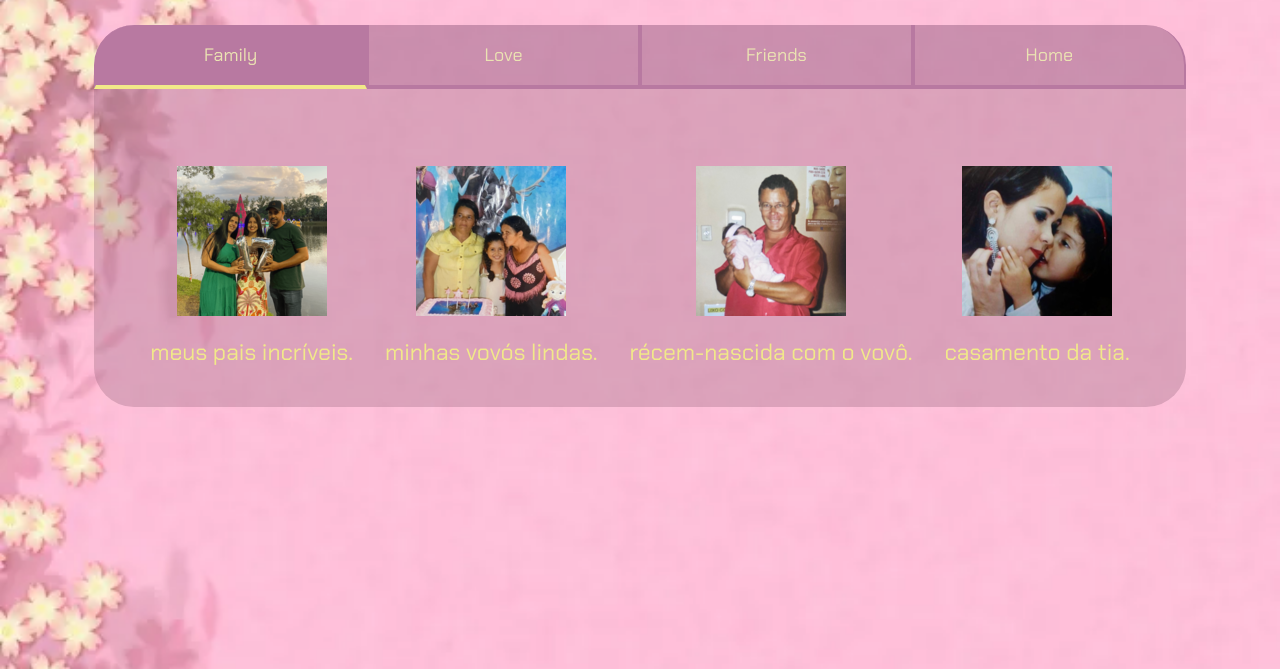
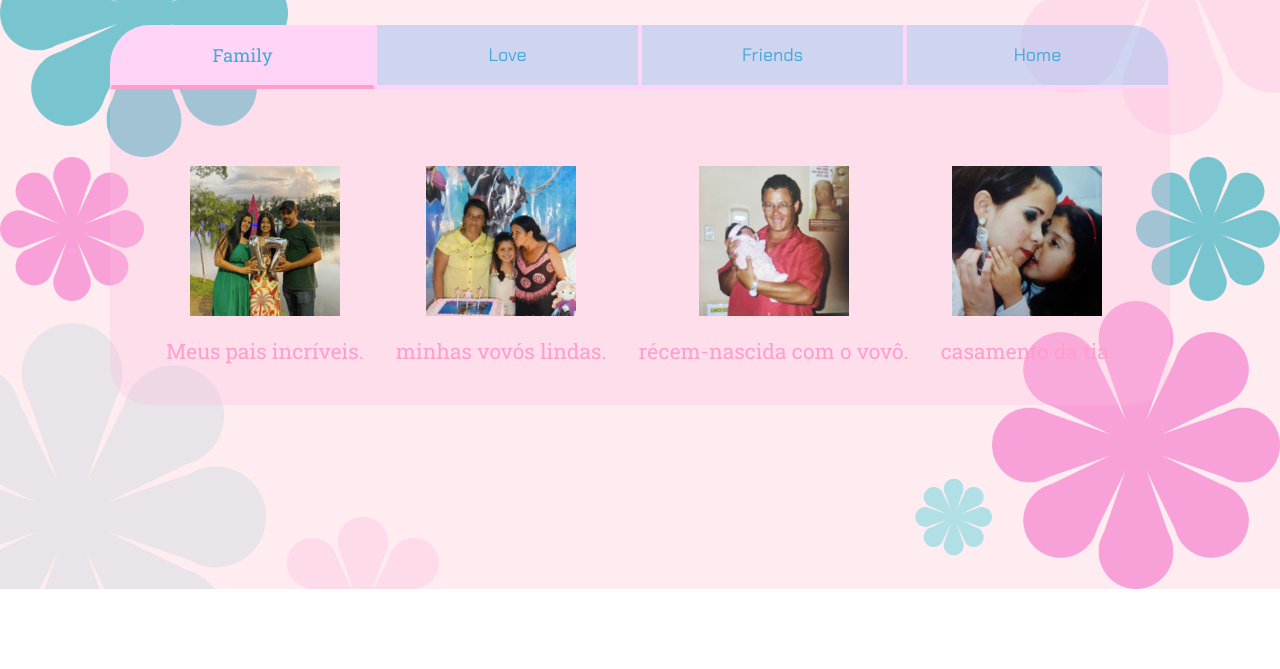
Before and after one commit to kethleenlindona/keth-1tri-p2, a plain HTML site: page index.html in a window 1280 px wide. Shown: the part 131-800 px from the top of the page. Drawn offline with Linux system fonts and the light colour scheme.

Commit message:
Add files via upload

```diff
--- a/index.html
+++ b/index.html
@@ -6,6 +6,9 @@
     <meta name="viewport" content="width=device-width, initial-scale=1.0">
     <title>Kethleen photos</title>
     <link rel="stylesheet" href="style.css">
+    <link rel="preconnect" href="https://fonts.googleapis.com">
+    <link rel="preconnect" href="https://fonts.gstatic.com" crossorigin>
+    <link href="https://fonts.googleapis.com/css2?family=Roboto+Slab:wght@100..900&display=swap" rel="stylesheet">
 </head>
 
 <body>
@@ -25,7 +28,7 @@
                     <div class="contador">
                         <div class="contador-digito">
                             <p class="contador-digito-img"><img src="mae e pai (1).png"> </p>
-                            <p class="contador-digito-texto">meus pais incríveis.</p>
+                            <p class="contador-digito-texto">Meus pais incríveis.</p>
                         </div>
                         <div class="contador-digito">
                             <p class="contador-digito-img"><img src="vovós.png"> </p>
@@ -91,7 +94,7 @@
                     <div class="contador">
                         <div class="contador-digito">
                             <p class="contador-digito-img"><img src="dev.png"> </p>
-                            <p class="contador-digito-texto">meu Senhor.</p>
+                            <p class="contador-digito-texto">Jesus Eucarístico.</p>
                         </div>
                         <div class="contador-digito">
                             <p class="contador-digito-img"><img src="santo.png"> </p>
--- a/style.css
+++ b/style.css
@@ -2,15 +2,15 @@
 
 :root {
     --cor-de-fundo: #1E1E1E;
-    --verde: #f1e989;
-    --branco: #ebe3b2;
-    --botao-ativo: #b879a1;
-    --botao-inativo: rgba(151, 97, 131, 0.5);
-    --texto-fundo: rgba(138, 95, 117, 0.3);
+    --verde: #ff9ecb;
+    --branco: #44a9d8;
+    --botao-ativo: #ffd4f6;
+    --botao-inativo: rgba(160, 192, 241, 0.5);
+    --texto-fundo: rgba(255, 188, 223, 0.3);
 }
 
 body {
-    background-image:url('./fundo.webp');
+    background-image:url('./fundoo.png');
     background-repeat: no-repeat;
     background-size: cover;
     color: var(--branco);
@@ -66,6 +66,10 @@ body {
 .botao.ativo{
     background-color: var(--botao-ativo);
     border-bottom: 4px solid var(--verde);
+    font-family: "Roboto Slab", serif;
+    font-optical-sizing: auto;
+    font-weight: weight;
+    font-style: normal;
 }
 
 .abas-textos{
@@ -110,10 +114,12 @@ body {
 
 .contador-digito-texto{
     color: var(--verde);
-    font-size: 23px;
+    font-size: 21px;
     margin: 0;
-    font-family: 'Chakra Petch', sans-serif;
-
+    font-family: "Roboto Slab", serif;
+    font-optical-sizing: auto;
+    font-weight: weight;
+    font-style: normal;
 }
 
 @media screen and (min-width: 768px) {
```
Also changed, not shown: fundoo.png (added).
